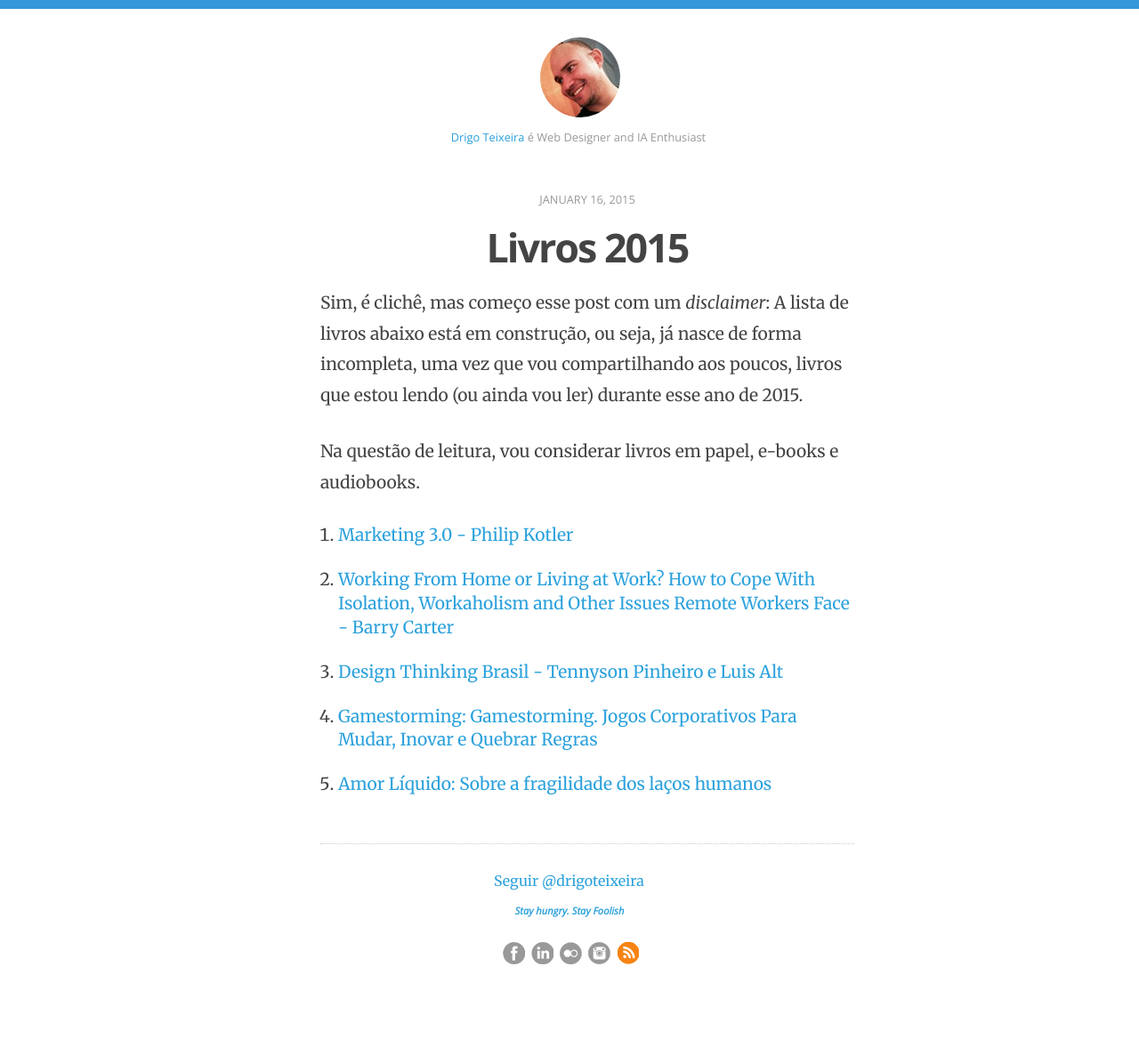
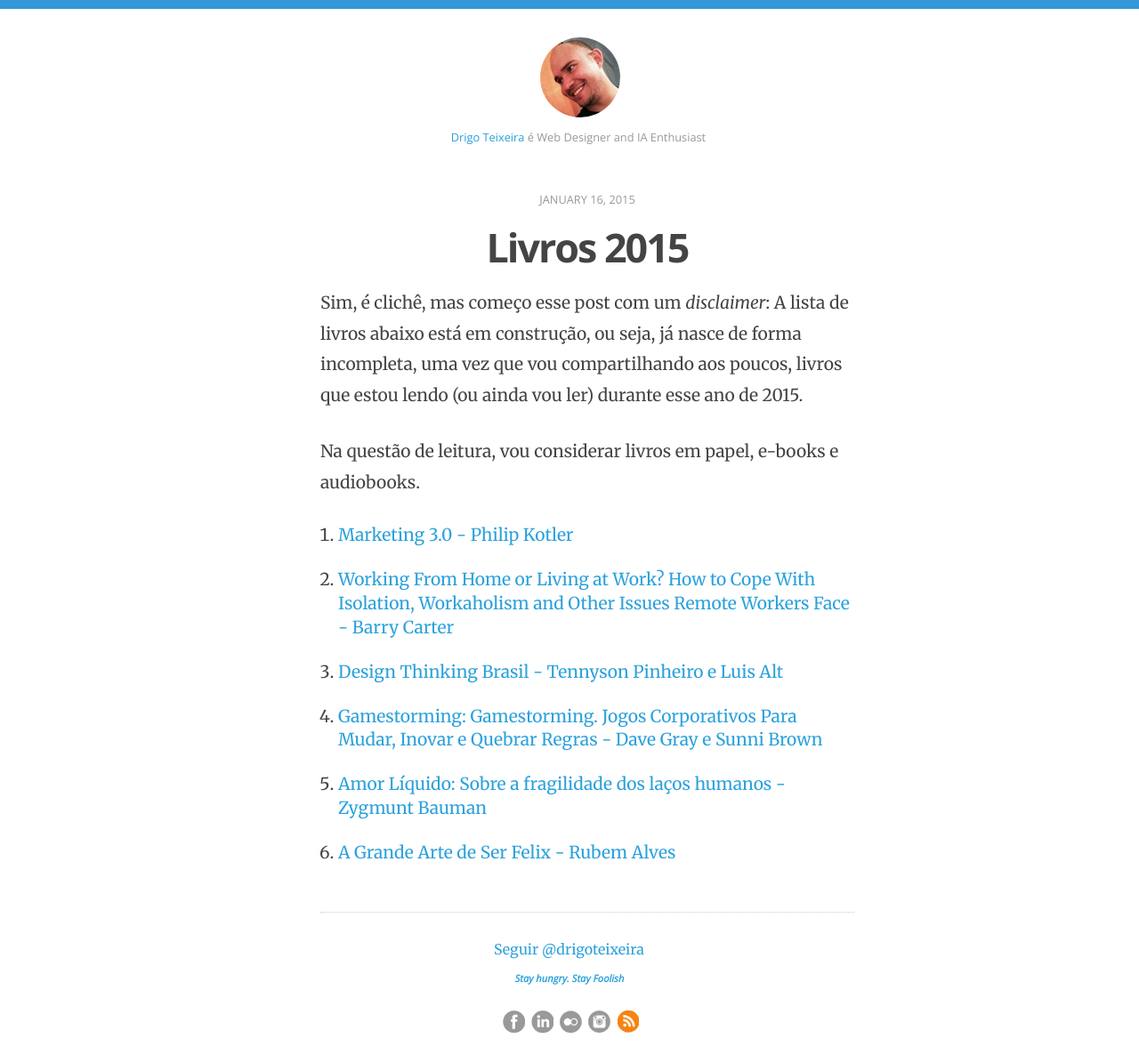
Before and after one commit to drigoteixeira/drigoteixeira.github.io, a Jekyll site: the page built from _posts/2015-01-16-livros-2015.md, in a window 1280 px wide. Shown: the whole page at 89% size. Built offline with Jekyll 4.4.1, drawn with Linux system fonts in a browser that asks for light colours; nearby versions of some CDN libraries; comment, search, counter and statistics services are not loaded; before the commit the page ends 1109 px from its top, so only the background shows below that.

Commit message:
Update 2015-01-16-livros-2015.md

```diff
--- a/_posts/2015-01-16-livros-2015.md
+++ b/_posts/2015-01-16-livros-2015.md
@@ -17,5 +17,6 @@
 1. [Marketing 3.0 - Philip Kotler](http://www.amazon.com.br/dp/B00H4EBXEC)
 2. [Working From Home or Living at Work? How to Cope With Isolation, Workaholism and Other Issues Remote Workers Face - Barry Carter](http://www.amazon.com.br/dp/B00P838WRC)
 3. [Design Thinking Brasil - Tennyson Pinheiro e Luis Alt](http://www.amazon.com.br/dp/B009X7NKFS)
-4. [Gamestorming: Gamestorming. Jogos Corporativos Para Mudar, Inovar e Quebrar Regras ](http://www.amazon.com.br/dp/8576086093)
-5. [Amor Líquido: Sobre a fragilidade dos laços humanos](http://www.amazon.com.br/dp/B008FPZPVG)
+4. [Gamestorming: Gamestorming. Jogos Corporativos Para Mudar, Inovar e Quebrar Regras - Dave Gray e Sunni Brown ](http://www.amazon.com.br/dp/8576086093)
+5. [Amor Líquido: Sobre a fragilidade dos laços humanos - Zygmunt Bauman](http://www.amazon.com.br/dp/B008FPZPVG)
+6. [A Grande Arte de Ser Felix - Rubem Alves](http://www.amazon.com.br/dp/B00MWBIIY0)
```
